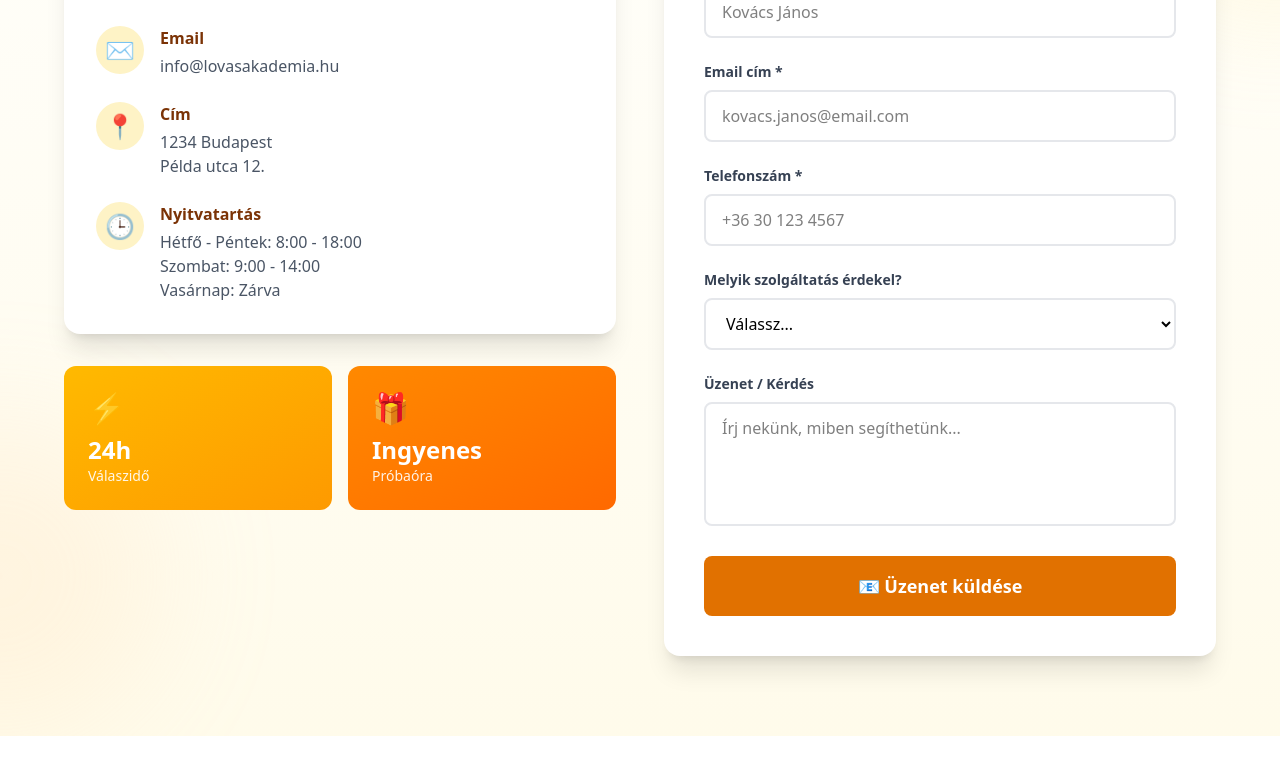
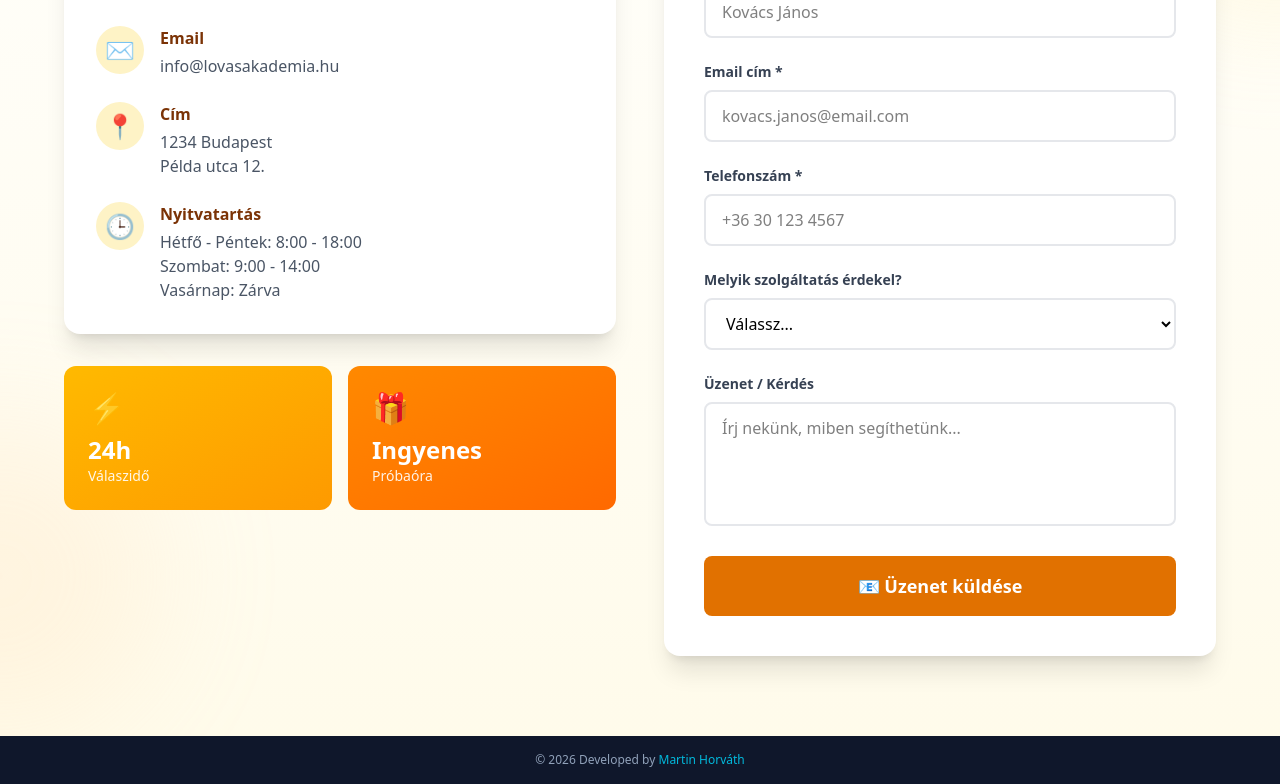
Before and after one commit to horvathmartin97/my-showcase-projects, a React (Vite) app in the folder sandrasHorses/: page / in a window 1280 px wide. Shown: the part 3291-4075 px from the top of the page. Before the commit the page ends 4027 px from the top, so only its background shows below. Built offline with nearby package versions, Linux system fonts and the light colour scheme.

Commit message:
feat: add Footer component to display developer information and copyright

```diff
--- /dev/null
+++ b/sandrasHorses/src/components/Footer.tsx
@@ -0,0 +1,17 @@
+export default function Footer() {
+  return (
+    <footer className="bg-slate-900 text-slate-400 py-4 text-center text-xs">
+      <p>
+        © {new Date().getFullYear()} Developed by{" "}
+        <a
+          href="https://martin-horvath-portfolio.netlify.app/"
+          target="_blank"
+          rel="noopener noreferrer"
+          className="text-cyan-500 hover:underline"
+        >
+          Martin Horváth
+        </a>
+      </p>
+    </footer>
+  );
+}
--- a/sandrasHorses/src/main.tsx
+++ b/sandrasHorses/src/main.tsx
@@ -5,6 +5,7 @@ import Header from "./components/Header";
 import AboutMe from "./components/AboutMe";
 import Services from "./components/Services";
 import Contact from "./components/Contact";
+import Footer from "./components/Footer";
 
 createRoot(document.getElementById("root")!).render(
   <StrictMode>
@@ -14,5 +15,6 @@ createRoot(document.getElementById("root")!).render(
       <Services />
       <Contact />
     </main>
+    <Footer />
   </StrictMode>
 );
```
Also changed, not shown: 1 other file (tests, documents, lock files or other folders).
